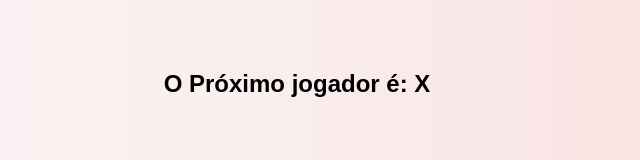
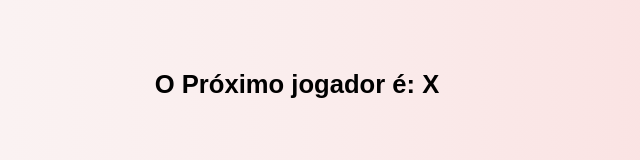
Before and after one commit to Geovanne-Santos/Jogo-da-velha, a plain HTML site: page index.html in a window 1280 px wide. Shown: the part 566-726 px from the top of the page, without its empty margins (343-983 px from the left). Drawn offline with Linux system fonts and the light colour scheme.

Commit message:
Update main.css
h2 center

```diff
--- a/main.css
+++ b/main.css
@@ -19,8 +19,8 @@ h1{
 }
 
 h2{
-    font-size: 1.5em;
     text-align: center;
+    font-size: 1.6em;
 }
 
 hr{
```
